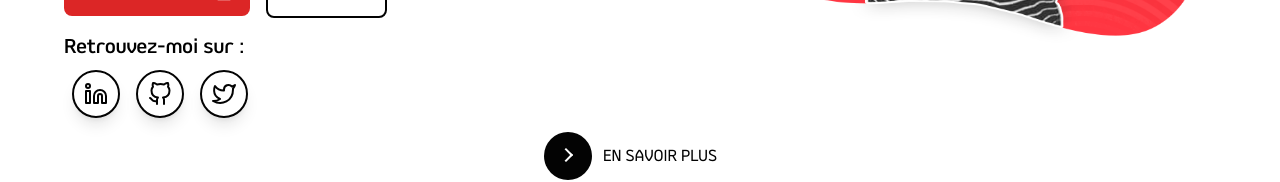
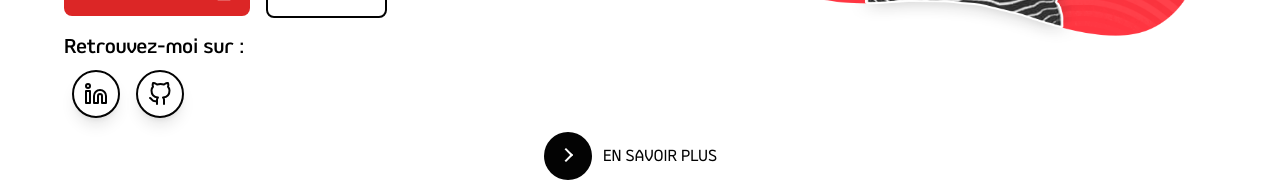
Before and after one commit to Mecha-Yabai/julie-gicquel, a Vue app: page / in a window 1280 px wide. Shown: the part 602-784 px from the top of the page. Built offline with nearby package versions, Linux system fonts and the light colour scheme; what vue-backtotop would draw is missing.

Commit message:
Edit socials & footer

```diff
--- a/src/components/main/MainFooterCopyright.vue
+++ b/src/components/main/MainFooterCopyright.vue
@@ -20,12 +20,14 @@
 </template>
 <script>
 export default {
-  data: () => {
+  props: {
+    mail: String,
+  },
+  data() {
     return {
       copyrightDate: new Date().getFullYear(),
       projectName: "Mecha Yabai©",
       author: "Julie Gicquel",
-      mail: "julie.gcql@gmail.com",
     };
   },
 };
--- a/src/data/socials.js
+++ b/src/data/socials.js
@@ -9,13 +9,7 @@ const socials = [
     id: 2,
     name: "GitHub",
     icon: "github",
-    url: "https://github.com/JulieGcql",
-  },
-  {
-    id: 3,
-    name: "Twitter",
-    icon: "twitter",
-    url: "https://twitter.com/JulieJQuill",
+    url: "https://github.com/Mecha-Yabai",
   },
 ];
 
```
